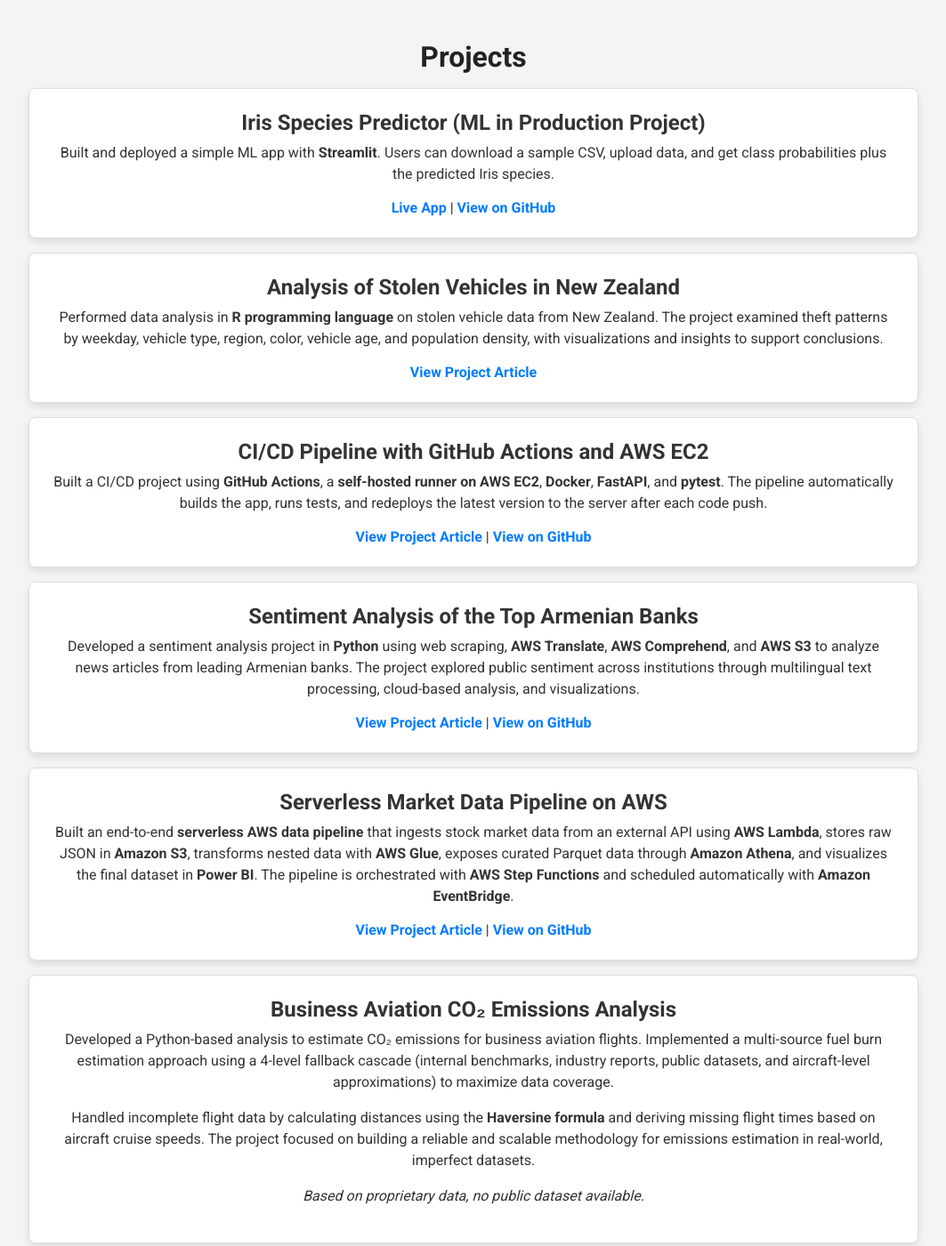
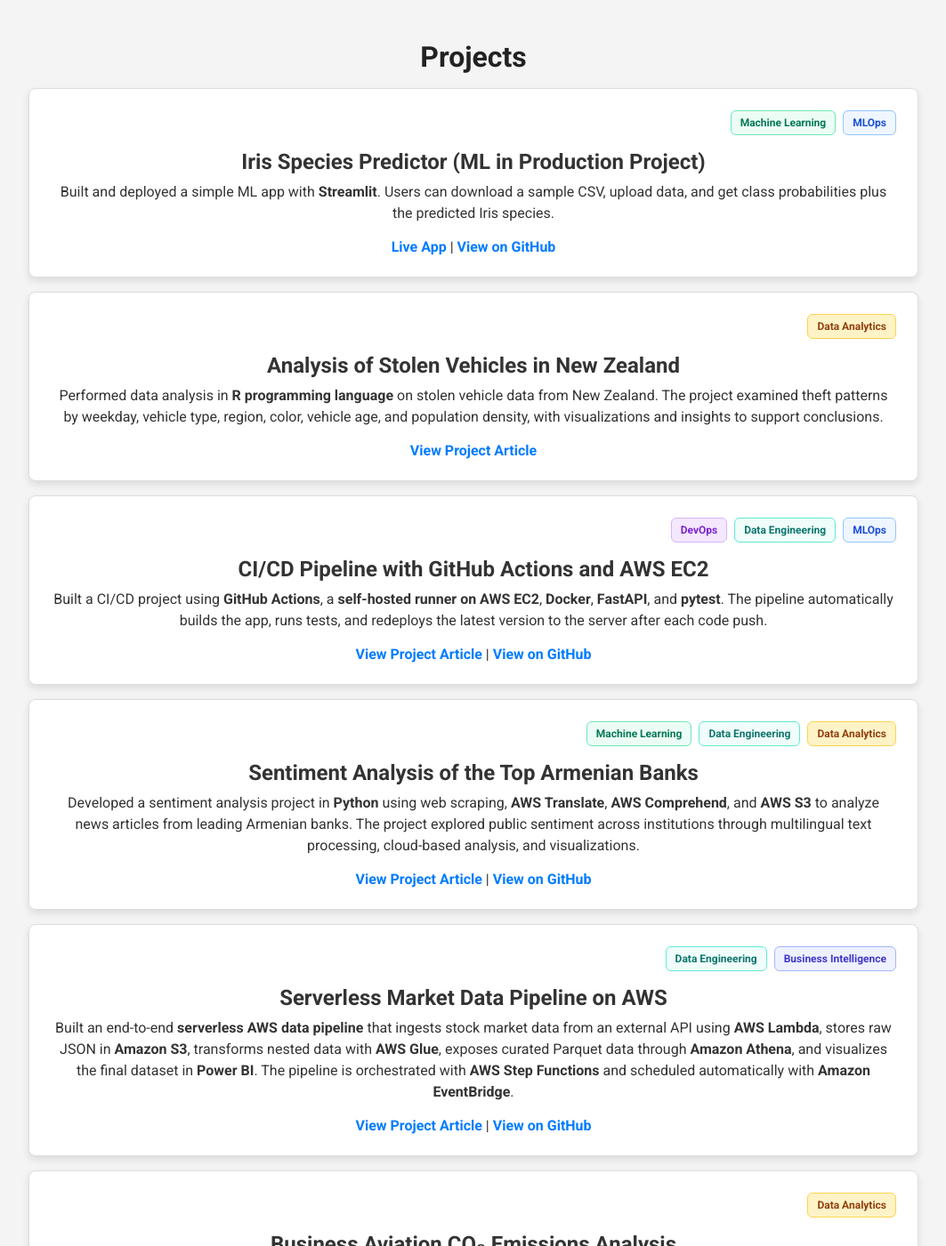
Before and after one commit to artyomashigov/portfolio, a plain HTML site: page index.html in a window 1280 px wide. Shown: the part 1204-2605 px from the top of the page at 89% size, without its empty margins (108-1171 px from the left). Drawn offline with nearby package versions, Linux system fonts and the light colour scheme.

Commit message:
add aligned project tags to portfolio cards

```diff
--- a/index.html
+++ b/index.html
@@ -103,6 +103,19 @@
             border-radius: 8px;
             box-shadow: 0 4px 8px rgba(0, 0, 0, 0.1);
             transition: transform 0.3s ease;
+        }
+
+        .projects .project[style] {
+            padding-top: 1.5rem !important;
+        }
+
+        .project > div[style*="position: absolute"] {
+            position: static !important;
+            display: flex !important;
+            justify-content: flex-end;
+            flex-wrap: wrap;
+            gap: 8px;
+            margin-bottom: 1rem;
         }
 
         .project:hover {
@@ -219,6 +232,10 @@
             .about h2, .skills h2, .projects h2, .contact h2, .cv-section h2 {
                 font-size: 1.7rem;
             }
+
+            .project > div[style*="position: absolute"] {
+                justify-content: center;
+            }
         }
     </style>
 </head>
@@ -308,60 +325,150 @@
 
         <section class="projects" data-aos="fade-up">
             <h2>Projects</h2>
-            <div class="project">
+                <div class="project" style="position: relative; padding-top: 2.1rem;">
+        <div style="position: absolute; top: 18px; right: 24px; display: flex; gap: 8px;">
+            <span style="font-size: 12px; font-weight: bold; background: #ecfdf5; color: #047857; border: 1px solid #6ee7b7; border-radius: 6px; padding: 6px 10px;">
+                Machine Learning
+            </span>
+            <span style="font-size: 12px; font-weight: bold; background: #eff6ff; color: #1d4ed8; border: 1px solid #93c5fd; border-radius: 6px; padding: 6px 10px;">
+                MLOps
+            </span>
+        </div>
+
             <h3>Iris Species Predictor (ML in Production Project)</h3>
             <p>Built and deployed a simple ML app with <strong>Streamlit</strong>. Users can download a sample CSV, upload data, and get class probabilities plus the predicted Iris species.</p>
             <a href="https://iris-model-aa.streamlit.app/" target="_blank">Live App</a>
             <span> | </span>
             <a href="https://github.com/artyomashigov/ml-in-prod" target="_blank">View on GitHub</a>
         </div>
-            <div class="project">
+
+        <div class="project" style="position: relative; padding-top: 2.1rem;">
+            <div style="position: absolute; top: 18px; right: 24px; display: flex; gap: 8px;">
+                <span style="font-size: 12px; font-weight: bold; background: #fef3c7; color: #92400e; border: 1px solid #fcd34d; border-radius: 6px; padding: 6px 10px;">
+                    Data Analytics
+                </span>
+            </div>
+
             <h3>Analysis of Stolen Vehicles in New Zealand</h3>
             <p>Performed data analysis in <strong>R programming language</strong> on stolen vehicle data from New Zealand. The project examined theft patterns by weekday, vehicle type, region, color, vehicle age, and population density, with visualizations and insights to support conclusions.</p>
             <a href="https://rpubs.com/artyomashigov/stolen_vehicles" target="_blank">View Project Article</a>
         </div>
-            <div class="project">
+
+        <div class="project" style="position: relative; padding-top: 2.1rem;">
+            <div style="position: absolute; top: 18px; right: 24px; display: flex; gap: 8px;">
+                <span style="font-size: 12px; font-weight: bold; background: #f3e8ff; color: #7e22ce; border: 1px solid #d8b4fe; border-radius: 6px; padding: 6px 10px;">
+                    DevOps
+                </span>
+                <span style="font-size: 12px; font-weight: bold; background: #f0fdfa; color: #0f766e; border: 1px solid #5eead4; border-radius: 6px; padding: 6px 10px;">
+                    Data Engineering
+                </span>
+                <span style="font-size: 12px; font-weight: bold; background: #eff6ff; color: #1d4ed8; border: 1px solid #93c5fd; border-radius: 6px; padding: 6px 10px;">
+                    MLOps
+                </span>
+            </div>
+
             <h3>CI/CD Pipeline with GitHub Actions and AWS EC2</h3>
             <p>Built a CI/CD project using <strong>GitHub Actions</strong>, a <strong>self-hosted runner on AWS EC2</strong>, <strong>Docker</strong>, <strong>FastAPI</strong>, and <strong>pytest</strong>. The pipeline automatically builds the app, runs tests, and redeploys the latest version to the server after each code push.</p>
             <a href="https://medium.com/@artyomashigov/building-a-ci-cd-pipeline-with-github-actions-and-a-self-hosted-runner-on-aws-ec2-0e04dcc8e00f" target="_blank">View Project Article</a>
             <span> | </span>
             <a href="https://github.com/artyomashigov/ci_cd_test" target="_blank">View on GitHub</a>
         </div>
-            <div class="project">
+
+        <div class="project" style="position: relative; padding-top: 2.1rem;">
+            <div style="position: absolute; top: 18px; right: 24px; display: flex; gap: 8px;">
+                <span style="font-size: 12px; font-weight: bold; background: #ecfdf5; color: #047857; border: 1px solid #6ee7b7; border-radius: 6px; padding: 6px 10px;">
+                    Machine Learning
+                </span>
+                <span style="font-size: 12px; font-weight: bold; background: #f0fdfa; color: #0f766e; border: 1px solid #5eead4; border-radius: 6px; padding: 6px 10px;">
+                    Data Engineering
+                </span>
+                <span style="font-size: 12px; font-weight: bold; background: #fef3c7; color: #92400e; border: 1px solid #fcd34d; border-radius: 6px; padding: 6px 10px;">
+                    Data Analytics
+                </span>
+            </div>
+
             <h3>Sentiment Analysis of the Top Armenian Banks</h3>
             <p>Developed a sentiment analysis project in <strong>Python</strong> using web scraping, <strong>AWS Translate</strong>, <strong>AWS Comprehend</strong>, and <strong>AWS S3</strong> to analyze news articles from leading Armenian banks. The project explored public sentiment across institutions through multilingual text processing, cloud-based analysis, and visualizations.</p>
             <a href="https://medium.com/@artyomashigov/decoding-public-trust-sentiment-analysis-of-the-top-armenian-banks-f5544561f3bf" target="_blank">View Project Article</a>
             <span> | </span>
             <a href="https://github.com/artyomashigov/armenian_top_banks" target="_blank">View on GitHub</a>
         </div>
-            <div class="project">
+
+        <div class="project" style="position: relative; padding-top: 2.1rem;">
+            <div style="position: absolute; top: 18px; right: 24px; display: flex; gap: 8px;">
+                <span style="font-size: 12px; font-weight: bold; background: #f0fdfa; color: #0f766e; border: 1px solid #5eead4; border-radius: 6px; padding: 6px 10px;">
+                    Data Engineering
+                </span>
+                <span style="font-size: 12px; font-weight: bold; background: #eef2ff; color: #4338ca; border: 1px solid #a5b4fc; border-radius: 6px; padding: 6px 10px;">
+                    Business Intelligence
+                </span>
+            </div>
+
             <h3>Serverless Market Data Pipeline on AWS</h3>
             <p>Built an end-to-end <strong>serverless AWS data pipeline</strong> that ingests stock market data from an external API using <strong>AWS Lambda</strong>, stores raw JSON in <strong>Amazon S3</strong>, transforms nested data with <strong>AWS Glue</strong>, exposes curated Parquet data through <strong>Amazon Athena</strong>, and visualizes the final dataset in <strong>Power BI</strong>. The pipeline is orchestrated with <strong>AWS Step Functions</strong> and scheduled automatically with <strong>Amazon EventBridge</strong>.</p>
             <a href="https://medium.com/@artyomashigov/end-to-end-aws-data-pipeline-lambda-glue-step-functions-and-athena-in-practice-b5a803b003af" target="_blank">View Project Article</a>
             <span> | </span>
             <a href="https://github.com/artyomashigov/aws-market-data-pipeline" target="_blank">View on GitHub</a>
         </div>
-            <div class="project">
+
+        <div class="project" style="position: relative; padding-top: 2.1rem;">
+            <div style="position: absolute; top: 18px; right: 24px; display: flex; gap: 8px;">
+                <span style="font-size: 12px; font-weight: bold; background: #fef3c7; color: #92400e; border: 1px solid #fcd34d; border-radius: 6px; padding: 6px 10px;">
+                    Data Analytics
+                </span>
+            </div>
+
             <h3>Business Aviation CO₂ Emissions Analysis</h3>
             <p>Developed a Python-based analysis to estimate CO₂ emissions for business aviation flights. Implemented a multi-source fuel burn estimation approach using a 4-level fallback cascade (internal benchmarks, industry reports, public datasets, and aircraft-level approximations) to maximize data coverage.</p>
             <p>Handled incomplete flight data by calculating distances using the <strong>Haversine formula</strong> and deriving missing flight times based on aircraft cruise speeds. The project focused on building a reliable and scalable methodology for emissions estimation in real-world, imperfect datasets.</p>
             <p><em>Based on proprietary data, no public dataset available.</em></p>
         </div>
-            <div class="project">
+
+        <div class="project" style="position: relative; padding-top: 2.1rem;">
+            <div style="position: absolute; top: 18px; right: 24px; display: flex; gap: 8px;">
+                <span style="font-size: 12px; font-weight: bold; background: #eef2ff; color: #4338ca; border: 1px solid #a5b4fc; border-radius: 6px; padding: 6px 10px;">
+                    Business Intelligence
+                </span>
+                <span style="font-size: 12px; font-weight: bold; background: #fef3c7; color: #92400e; border: 1px solid #fcd34d; border-radius: 6px; padding: 6px 10px;">
+                    Data Analytics
+                </span>
+            </div>
+
             <h3>UK Bank Customer Demographics & Financial Analysis</h3>
             <p>Developed an interactive <strong>Tableau</strong> dashboard with story-driven navigation to analyze customer demographics and financial behavior across UK regions. The project explored regional distribution, balance segmentation, age and gender patterns, and job classification to uncover insights into customer profiles. Implemented dynamic filters and storytelling views to highlight key trends such as regional demographic differences and customer segmentation.</p>
             <a href="https://public.tableau.com/app/profile/artyom.ashigov/viz/UKBankCustomers_17350829750340/CustomerSegmentation" target="_blank">View Interactive Dashboard</a>
         </div>
-            <div class="project">
+
+        <div class="project" style="position: relative; padding-top: 2.1rem;">
+            <div style="position: absolute; top: 18px; right: 24px; display: flex; gap: 8px;">
+                <span style="font-size: 12px; font-weight: bold; background: #eef2ff; color: #4338ca; border: 1px solid #a5b4fc; border-radius: 6px; padding: 6px 10px;">
+                    Business Intelligence
+                </span>
+                <span style="font-size: 12px; font-weight: bold; background: #fef3c7; color: #92400e; border: 1px solid #fcd34d; border-radius: 6px; padding: 6px 10px;">
+                    Data Analytics
+                </span>
+            </div>
+
             <h3>Bike Usage & Weather Impact Analysis</h3>
             <p>Built an interactive <strong>Tableau</strong> dashboard to analyze bike usage patterns, station activity, rider demographics, and weather impact. The project explored monthly trip trends, top stations by trip volume, geographic trip distribution, age distribution, and customer versus subscriber behavior to identify usage patterns and support operational insights.</p>
             <a href="https://public.tableau.com/app/profile/artyom.ashigov/viz/DivvyBikeUsageWeatherImpactAnalysis/BikeUsageWeatherImpactAnalysis" target="_blank">View Interactive Dashboard</a>
         </div>
-            <div class="project">
+
+        <div class="project" style="position: relative; padding-top: 2.1rem;">
+            <div style="position: absolute; top: 18px; right: 24px; display: flex; gap: 8px;">
+                <span style="font-size: 12px; font-weight: bold; background: #eef2ff; color: #4338ca; border: 1px solid #a5b4fc; border-radius: 6px; padding: 6px 10px;">
+                    Business Intelligence
+                </span>
+                <span style="font-size: 12px; font-weight: bold; background: #fef3c7; color: #92400e; border: 1px solid #fcd34d; border-radius: 6px; padding: 6px 10px;">
+                    Data Analytics
+                </span>
+            </div>
+
             <h3>Operational & Pricing Analytics in Delivery Business</h3>
             <p>Completed a data analysis case study involving <strong>SQL</strong> querying and <strong>Tableau</strong> visualization to evaluate delivery performance, pricing behavior, and operational efficiency. Built a suite of interactive dashboards analyzing order volume, delivery time, pricing distribution, and store-level performance. Identified key insights such as peak demand hours, delivery time variability across stores, and pricing behavior across regions, supporting data-driven decision making.</p>
             <a href="https://public.tableau.com/app/profile/artyom.ashigov/viz/DeliveryPerformance_16743182430800/OrderDeliveryPerformanceTrends" target="_blank">View Interactive Dashboards</a>
         </div>
+
         </section>
 
         <section class="contact" data-aos="fade-up">
```
Lines whose indentation alone changed are shown as unchanged.
